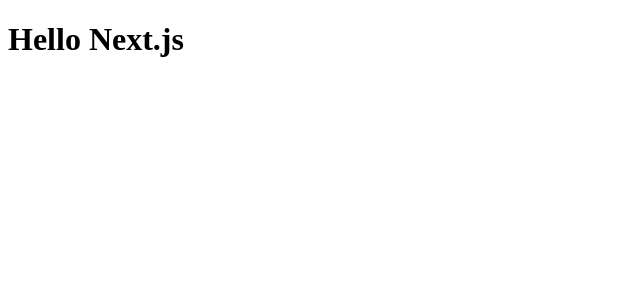
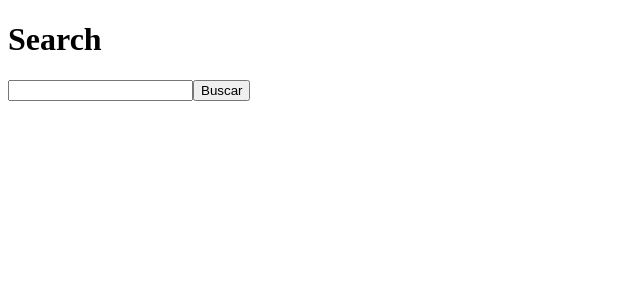
Before and after one commit to angeloricardoweb/react-next-performance, a Next.js app: page / in a window 1280 px wide. Shown: the top 300 px of the page, without its empty margins (0-640 px from the left). Built offline with nearby package versions, Linux system fonts and the light colour scheme.

Commit message:
busca de produtos

```diff
--- /dev/null
+++ b/components/ProductItem.tsx
@@ -0,0 +1,15 @@
+interface ProductItemProps {
+  product: {
+    id: number;
+    price: number;
+    name: string;
+  };
+}
+
+export function ProductItem({ product }: ProductItemProps) {
+  return (
+    <div>
+      {product.name} - <strong>{product.price}</strong>{" "}
+    </div>
+  );
+}
--- /dev/null
+++ b/components/SearchResults.tsx
@@ -0,0 +1,23 @@
+import { ProductItem } from "./ProductItem";
+
+interface SearchResultsProps {
+  results: Array<{
+    id: number;
+    price: number;
+    name: string;
+  }>;
+}
+
+export function SearchResults({ results }: SearchResultsProps) {
+  return (
+    <div>
+      {results.map((product) => {
+        return (
+          <div key={product.id}>
+            <ProductItem product={product} />
+          </div>
+        );
+      })}
+    </div>
+  );
+}
--- a/pages/index.tsx
+++ b/pages/index.tsx
@@ -1,9 +1,39 @@
 import type { NextPage } from "next";
+import { FormEvent, useState } from "react";
+import { SearchResults } from "../components/SearchResults";
 
 const Home: NextPage = () => {
+  const [search, setSearch] = useState("");
+  const [results, setResults] = useState([]);
+
+  async function handleSearch(event: FormEvent) {
+    event.preventDefault();
+
+    if (!search.trim()) {
+      return;
+    }
+
+    const response = await fetch(`http://localhost:3333/products?q=${search}`);
+    const data = await response.json();
+
+    console.log(data);
+
+    setResults(data);
+  }
+
   return (
     <div>
-      <h1>Hello Next.js</h1>
+      <h1>Search</h1>
+      <form onSubmit={handleSearch}>
+        <input
+          type="text"
+          value={search}
+          onChange={(e) => setSearch(e.target.value)}
+        />
+        <button type="submit">Buscar</button>
+      </form>
+
+      <SearchResults results={results} />
     </div>
   );
 };
```
